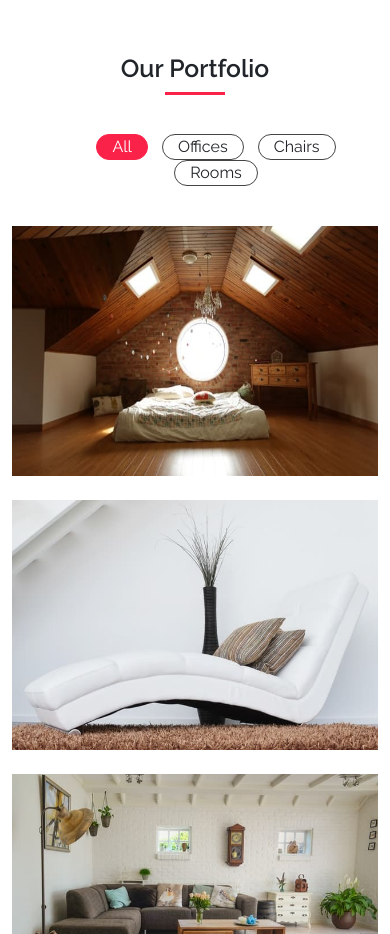
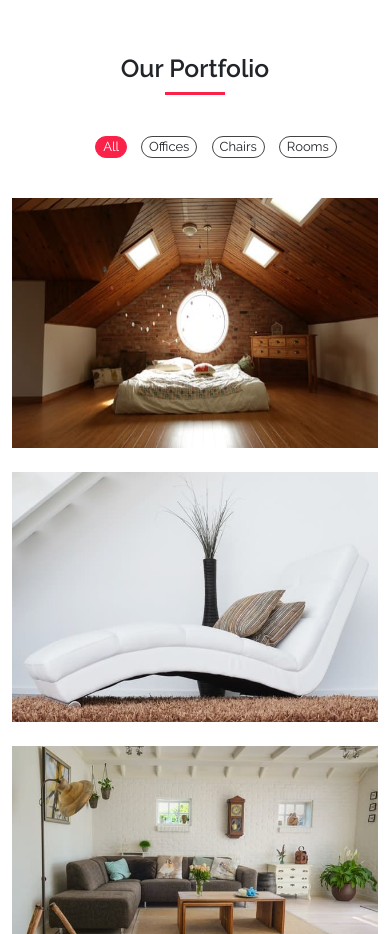
Before and after one commit to rezk55/Furniture, a plain HTML site: page index.html in a window 390 px wide. Shown: the part 5560-6494 px from the top of the page. Drawn offline with Linux system fonts and the light colour scheme.

Commit message:
responsive portfolio

```diff
--- a/css/style.scss
+++ b/css/style.scss
@@ -634,6 +634,14 @@ footer {
             margin-top: 30px;
         }
     }
+    .portfolio {
+        .btns-filter {
+            .btn {
+                font-size: 13px !important;
+                padding: 0 7px;
+            }
+        }
+    }
 }
 
 
```
Also changed, not shown: css/style.css, 1 other file.
